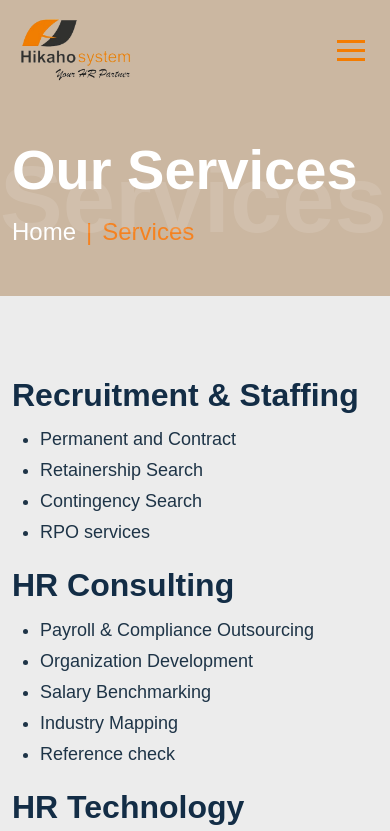
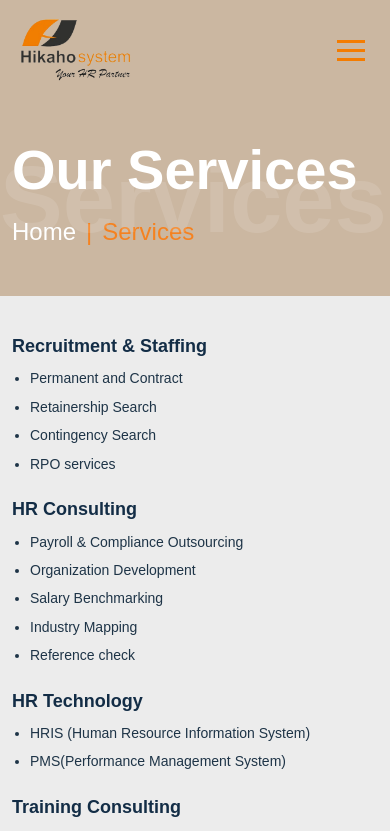
Before and after one commit to arunkashyap230/Hikaho-System, a React (Vite) app: page /services in a window 390 px wide. Shown: the top 831 px of the page. Built offline with nearby package versions, Linux system fonts and the light colour scheme.

Commit message:
services pages changes styles

```diff
--- a/src/styles/global.css
+++ b/src/styles/global.css
@@ -895,35 +895,41 @@ body {
   color: #f58220;
 }
 
+/* ===== Services Section ===== */
+
 .services-detail {
   background: #ececec;
+  padding: 60px 0;
 }
 
 .services-detail-grid {
   display: grid;
   grid-template-columns: repeat(4, minmax(0, 1fr));
-  gap: 28px;
+  gap: 24px;
   align-items: start;
 }
 
+/* Heading */
 .service-detail-card h3 {
-  margin: 0 0 12px;
+  margin: 0 0 14px;
   color: #132d46;
-  font-size: clamp(30px, 1.7vw, 46px);
-  font-weight: 700;
+  font-size: clamp(18px, 1.2vw, 22px);   /* Standard size */
+  font-weight: 600;
 }
 
+/* List */
 .service-detail-card ul {
   margin: 0;
-  padding-left: 28px;
+  padding-left: 20px;
 }
 
 .service-detail-card li {
   color: #1e3447;
-  font-size: clamp(22px, 1.18vw, 32px);
-  line-height: 1.5;
-  margin-bottom: 4px;
+  font-size: clamp(14px, 0.95vw, 16px);  /* Standard paragraph size */
+  line-height: 1.6;
+  margin-bottom: 6px;
 }
+
 
 /* ===== Career Section ===== */
 
--- a/src/styles/responsive.css
+++ b/src/styles/responsive.css
@@ -446,27 +446,41 @@
   }
 }
 
+/* ===== Services Section ===== */
+
 @media (max-width: 1200px) {
   .services-detail-grid {
     grid-template-columns: repeat(2, minmax(0, 1fr));
+    gap: 20px;
   }
 }
 
 @media (max-width: 768px) {
+  .services-detail {
+    padding: 40px 0;
+  }
+
   .services-detail-grid {
     grid-template-columns: 1fr;
-    gap: 16px;
+    gap: 18px;
   }
 
   .service-detail-card h3 {
-    font-size: 32px;
+    font-size: 18px; /* Standard mobile heading */
+    margin-bottom: 10px;
+  }
+
+  .service-detail-card ul {
+    padding-left: 18px;
   }
 
   .service-detail-card li {
-    font-size: 18px;
+    font-size: 14px; /* Standard readable mobile text */
+    line-height: 1.6;
   }
 }
 
+/* ===== Career Section ===== */
 @media (max-width: 768px) {
   .career-apply-form {
     gap: 12px;
```
